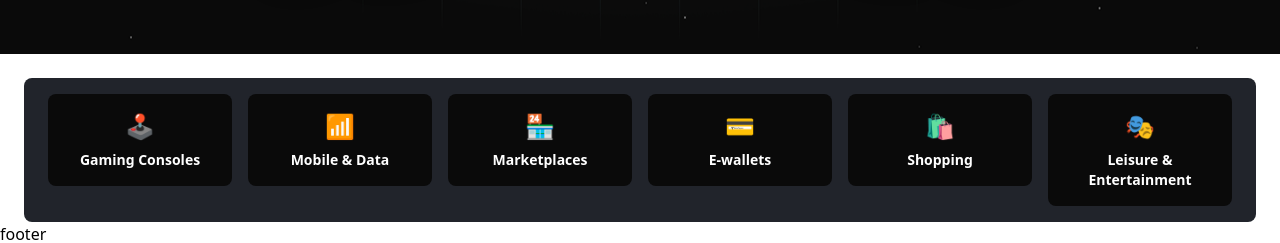
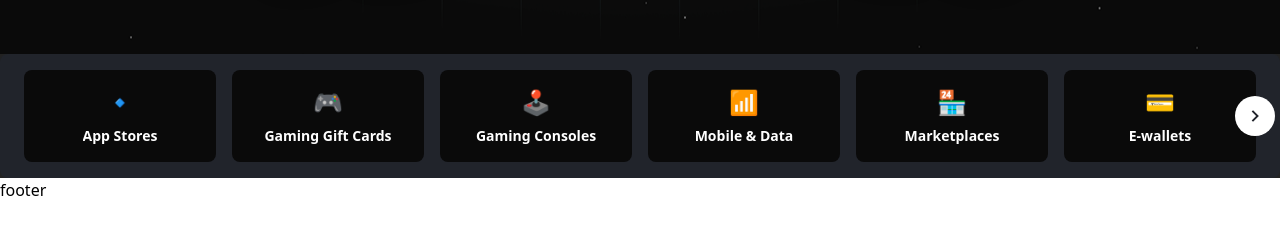
Before and after one commit to taimul/multi-client, a React (Vite) app: page / in a window 1280 px wide. Shown: the part 666-909 px from the top of the page. After the commit the page ends 868 px from the top, so only its background shows below. Built offline with nearby package versions, Linux system fonts and the light colour scheme; no server answers.

Commit message:
feat: implement custom arrow components for CategorySlider and add RightArrowIcon

```diff
--- /dev/null
+++ b/src/assets/icons/RightArrowIcon.jsx
@@ -0,0 +1,25 @@
+const RightArrowIcon = ({
+  fill = "currentColor",
+  size = 24,
+  width = size,
+  height = size,
+  className = "",
+}) => {
+  return (
+    <svg
+      fill={fill}
+      width={width}
+      height={height}
+      className={className}
+      viewBox="0 0 36 36"
+      xmlns="http://www.w3.org/2000/svg"
+    >
+      <path
+        d="M13.0269 24.6938L19.706 18L13.0269 11.3062L15.0831 9.25L23.8331 18L15.0831 26.75L13.0269 24.6938Z"
+        fill="#21242C"
+      />
+    </svg>
+  );
+};
+
+export default RightArrowIcon;
--- a/src/components/HomePage/CategorySlider.jsx
+++ b/src/components/HomePage/CategorySlider.jsx
@@ -1,6 +1,7 @@
 import Slider from "react-slick";
 import "slick-carousel/slick/slick-theme.css";
 import "slick-carousel/slick/slick.css";
+import RightArrowIcon from "../../assets/icons/RightArrowIcon";
 
 const categories = [
   { name: "App Stores", link: "/en/category/app-store", icon: "🔹" },
@@ -37,35 +38,40 @@ const categories = [
   { name: "Other Digital Gift Cards", link: "/en/category/others", icon: "🛒" },
 ];
 
-// Custom arrow components
-const NextArrow = (props) => (
+// Custom Arrow Components
+const NextArrow = ({ onClick, currentSlide, slideCount }) => {
+  if (currentSlide >= slideCount - 6) return null; // Hide arrow if at the end
+  return (
     <button
-    {...props}
-    className="slick-arrow slick-next !right-[-25px] before:!content-none"
-    aria-label="Next"
+      onClick={onClick}
+      className="absolute right-[5px] top-1/2 transform -translate-y-1/2 bg-white text-black p-2 rounded-full z-10 hover:bg-opacity-90"
     >
-    →
+      <RightArrowIcon />
     </button>
   );
+};
 
-const PrevArrow = (props) => (
+const PrevArrow = ({ onClick, currentSlide }) => {
+  if (currentSlide === 0) return null; // Hide arrow if at the start
+  return (
     <button
-    {...props}
-    className="slick-arrow slick-prev !left-[-25px] before:!content-none"
-    aria-label="Previous"
+      onClick={onClick}
+      className="absolute left-[5px] top-1/2 transform -translate-y-1/2 bg-white text-black p-2 rounded-full z-10 hover:bg-opacity-90"
     >
-    ←
+      <RightArrowIcon className="rotate-180" />
     </button>
   );
+};
 
 const CategorySlider = () => {
   const settings = {
     dots: false,
     infinite: false,
+    arrows: true,
     speed: 500,
     slidesToShow: 6,
     slidesToScroll: 2,
-    autoplay: true,
+    autoplay: false,
     autoplaySpeed: 3000,
     nextArrow: <NextArrow />,
     prevArrow: <PrevArrow />,
@@ -77,18 +83,16 @@ const CategorySlider = () => {
   };
 
   return (
-    <div className="w-full mt-6 px-6 relative">
+    <div className="bg-black-gray w-full">
+      <div className="lg:max-w-[1440px] mx-auto relative y">
         <Slider {...settings} className="bg-dark-gray p-4 rounded-lg">
           {categories.map((category, index) => (
             <div key={index} className="!flex justify-center px-2">
-            <div
-              //   to={category.link}
-              className="flex flex-col items-center justify-center bg-black p-4 rounded-lg w-full hover:bg-primary transition-colors duration-300 cursor-pointer"
-            >
+              <div className="flex flex-col items-center justify-center bg-black p-4 rounded-lg w-full hover:bg-primary transition-colors duration-300 cursor-pointer">
                 <span className="text-primary text-2xl mb-2">
                   {category.icon}
                 </span>
-              <span className="text-white text-sm font-semibold text-center">
+                <span className="text-white text-sm font-semibold text-center line-clamp-1">
                   {category.name}
                 </span>
               </div>
@@ -96,6 +100,7 @@ const CategorySlider = () => {
           ))}
         </Slider>
       </div>
+    </div>
   );
 };
 
```
Lines whose indentation alone changed are shown as unchanged.
